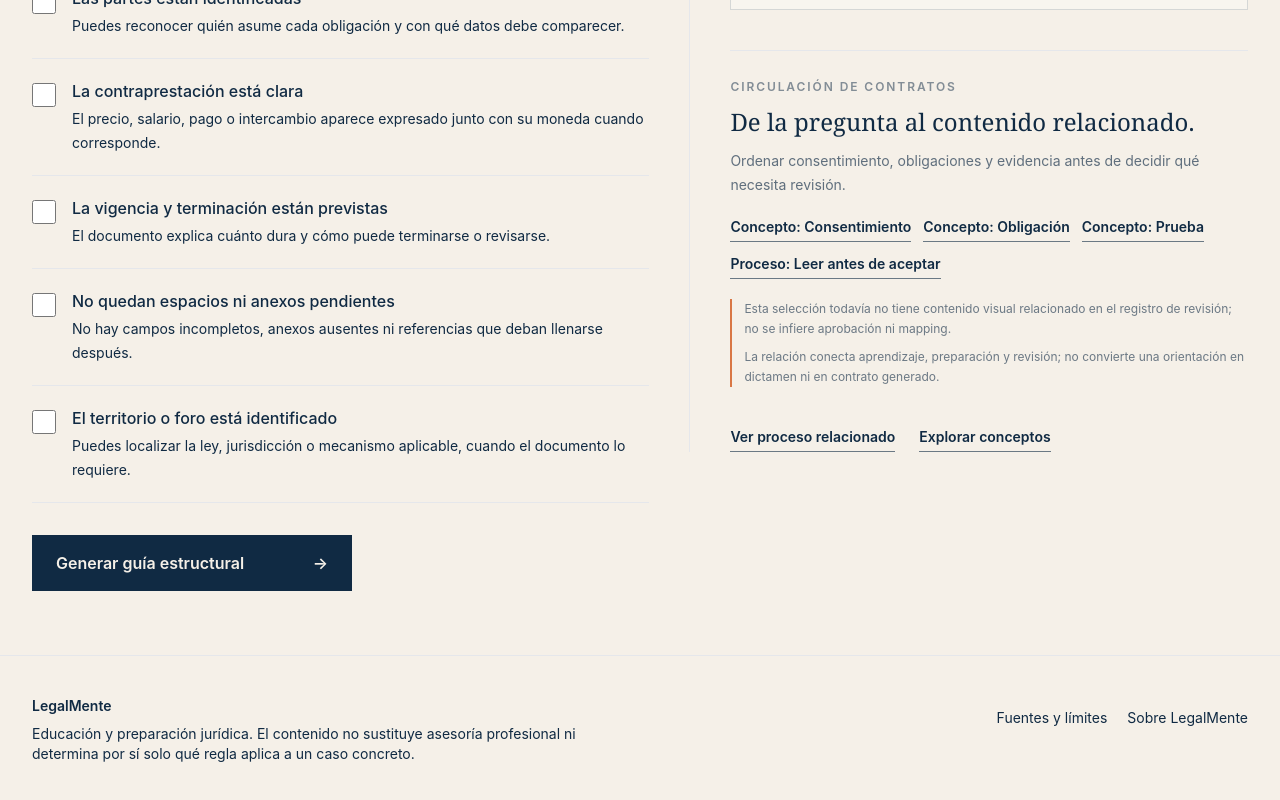
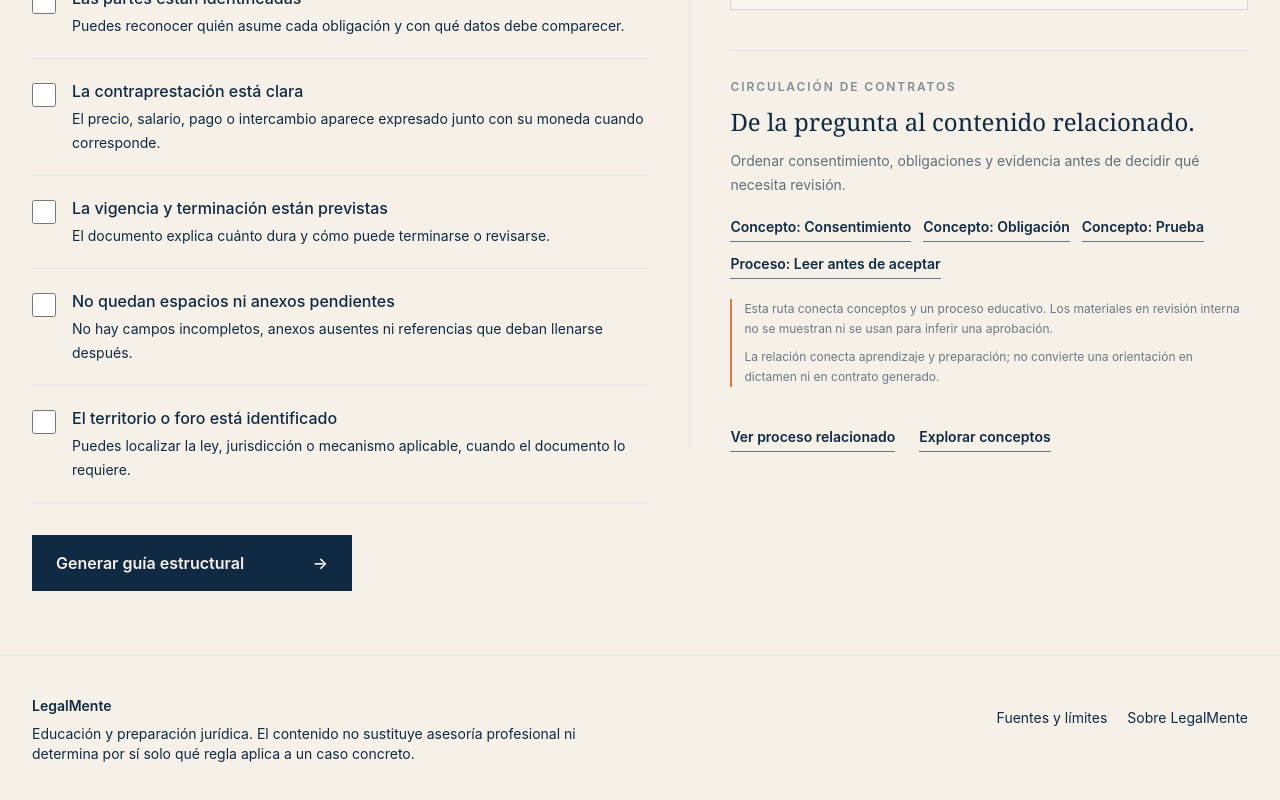
Before and after one commit to legallmente-alt/legalmente-web, a Next.js app: page /antes-de-firmar in a window 1280 px wide. Shown: the part 912-1712 px from the top of the page. Built offline with nearby package versions, Linux system fonts and the light colour scheme.

Commit message:
fix: keep internal review registry out of public surfaces

```diff
--- a/src/app/antes-de-firmar/page.tsx
+++ b/src/app/antes-de-firmar/page.tsx
@@ -5,7 +5,6 @@
 import { evaluateBeforeSigning, type BeforeSigningInput, type BeforeSigningFinding } from "@/lib/legal-core/before-signing";
 import { getConcept, getProcess } from "@/lib/knowledge-graph/content";
 import { getContractLimbPath } from "@/lib/contracts/contract-limb";
-import { getInternalReviewUnit } from "@/lib/review/registry";
 
 type CheckKey = "partiesIdentified" | "clearConsideration" | "termAndTermination" | "blanksFilled" | "jurisdictionClause";
 
@@ -69,7 +68,6 @@
   const contractPath = getContractLimbPath(contractType);
   const relatedConcepts = contractPath.conceptIds.map((id) => getConcept(id)).filter((item): item is NonNullable<typeof item> => item !== null);
   const relatedProcess = getProcess(contractPath.processId);
-  const relatedReviewUnits = contractPath.reviewContentIds.map((id) => getInternalReviewUnit(id)).filter((item): item is NonNullable<typeof item> => item !== null);
 
   return (
     <main className="bg-[#F5F0E8] text-[#102A43]">
@@ -183,12 +181,8 @@
               {relatedProcess ? <Link href={`/proceso/${relatedProcess.id}`} className="border-b border-[#102A43]/60 pb-1 hover:border-[#102A43] focus:outline-none focus:ring-2 focus:ring-[#102A43]">Proceso: {relatedProcess.title}</Link> : null}
             </div>
             <div className="mt-5 border-l-2 border-[#D97745] pl-3 text-xs leading-5 text-[#102A43]/60">
-              {relatedReviewUnits.length > 0 ? (
-                <p>Contenido relacionado en revisión interna: {relatedReviewUnits.map((unit) => `${unit.contentId} · ${unit.state}`).join("; ")}.</p>
-              ) : (
-                <p>Esta selección todavía no tiene contenido visual relacionado en el registro de revisión; no se infiere aprobación ni mapping.</p>
-              )}
-              <p className="mt-2">La relación conecta aprendizaje, preparación y revisión; no convierte una orientación en dictamen ni en contrato generado.</p>
+              <p>Esta ruta conecta conceptos y un proceso educativo. Los materiales en revisión interna no se muestran ni se usan para inferir una aprobación.</p>
+              <p className="mt-2">La relación conecta aprendizaje y preparación; no convierte una orientación en dictamen ni en contrato generado.</p>
             </div>
           </section>
 
```
